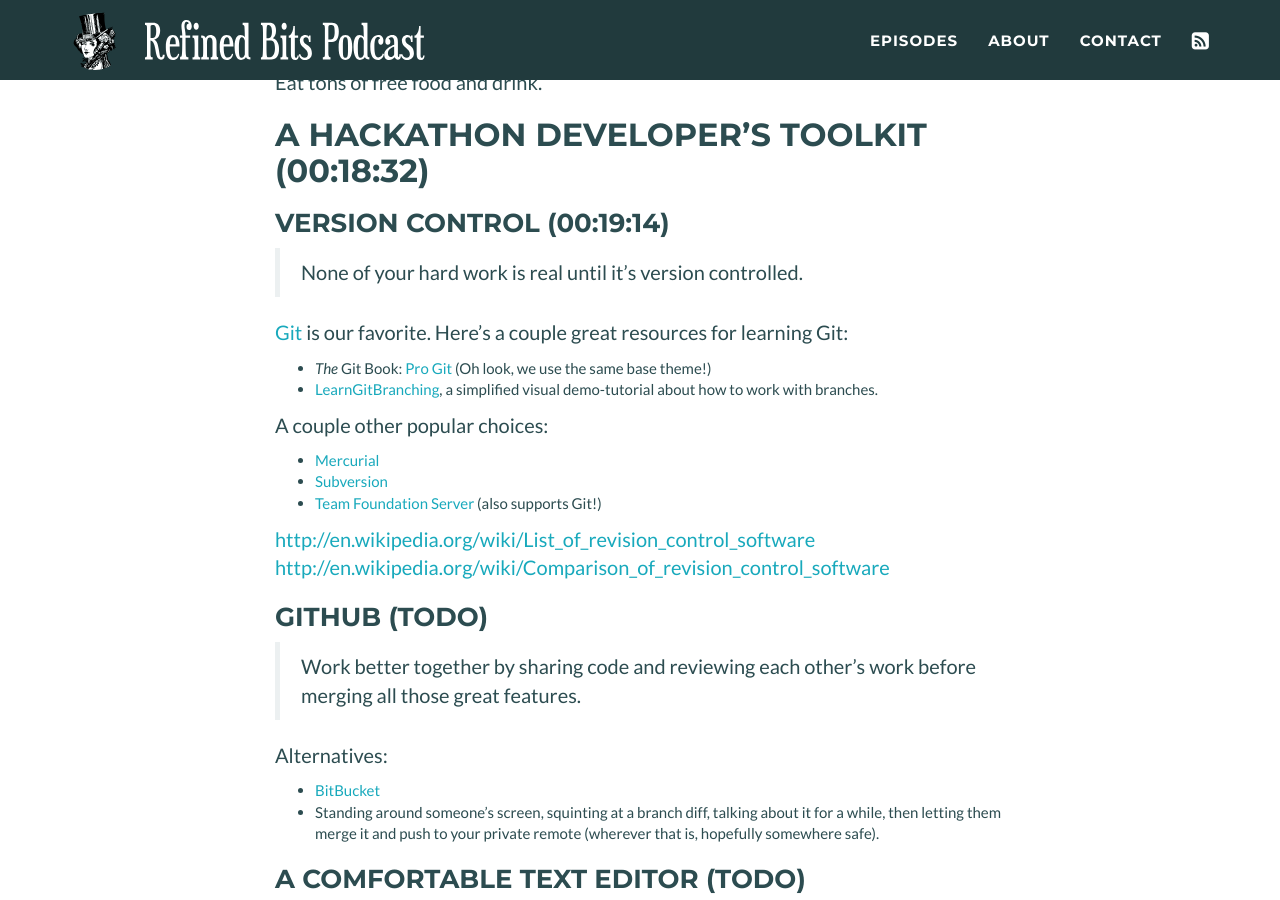
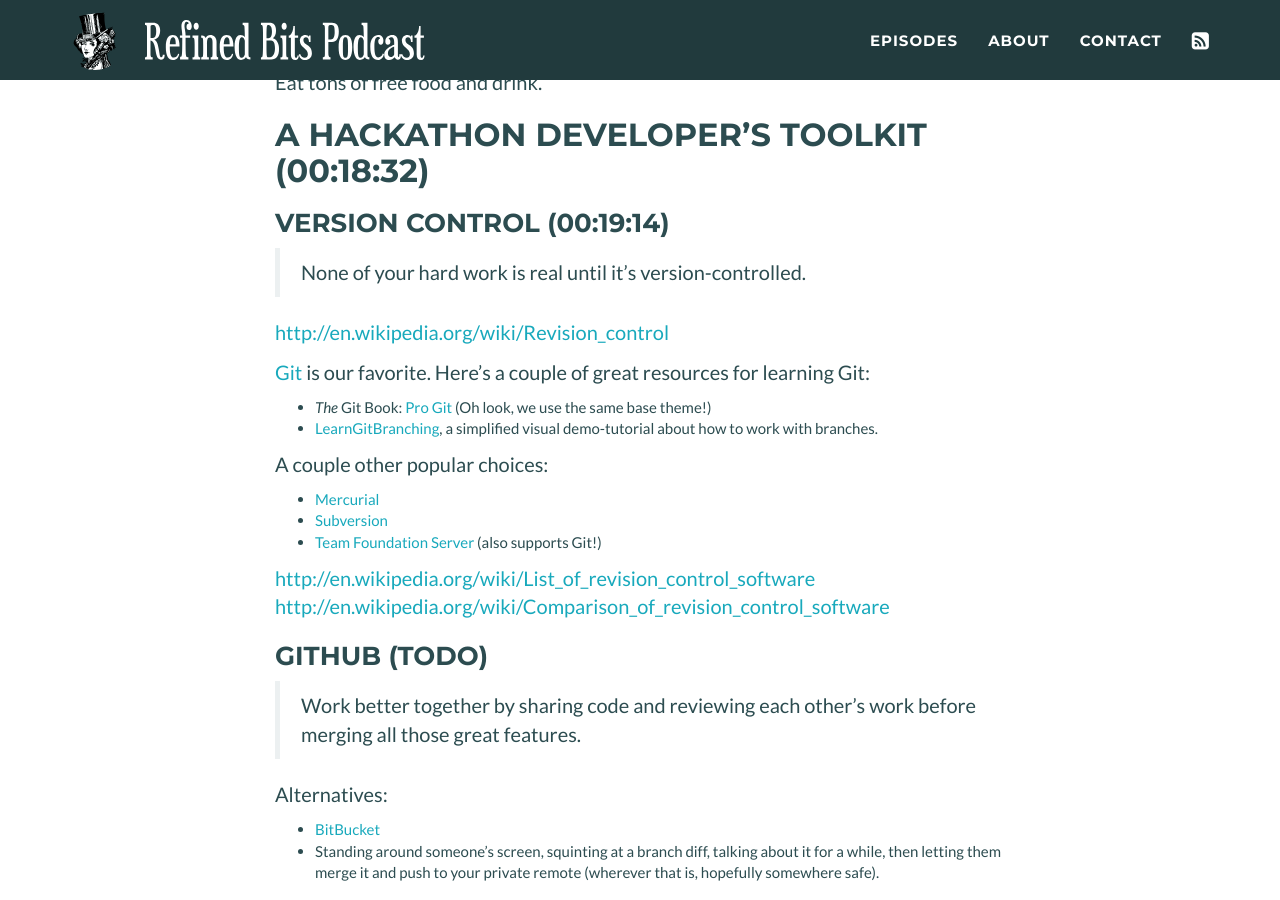
Before and after one commit to refined-bits/refinedbitspodcast.com, a Jekyll site: the page built from _posts/2014-12-16-preparing-for-a-hackathon.md, in a window 1280 px wide and 900 px high, scrolled down 2347 px. Built offline with Jekyll 4.4.1, drawn with Linux system fonts in a browser that asks for light colours.

Commit message:
Typos and an additional link under version control.

```diff
--- a/_posts/2014-12-16-preparing-for-a-hackathon.md
+++ b/_posts/2014-12-16-preparing-for-a-hackathon.md
@@ -61,9 +61,11 @@
 
 ### Version Control (00:19:14)
 
-> None of your hard work is real until it's version controlled.
+> None of your hard work is real until it's version-controlled.
 
-[Git](http://git-scm.com/) is our favorite. Here's a couple great resources for learning Git:
+<http://en.wikipedia.org/wiki/Revision_control>
+
+[Git](http://git-scm.com/) is our favorite. Here's a couple of great resources for learning Git:
 
  * *The* Git Book: [Pro Git](https://progit.org/) (Oh look, we use the same base theme!)
  * [LearnGitBranching](http://pcottle.github.io/learnGitBranching/), a simplified visual demo-tutorial about how to work with branches.
```
